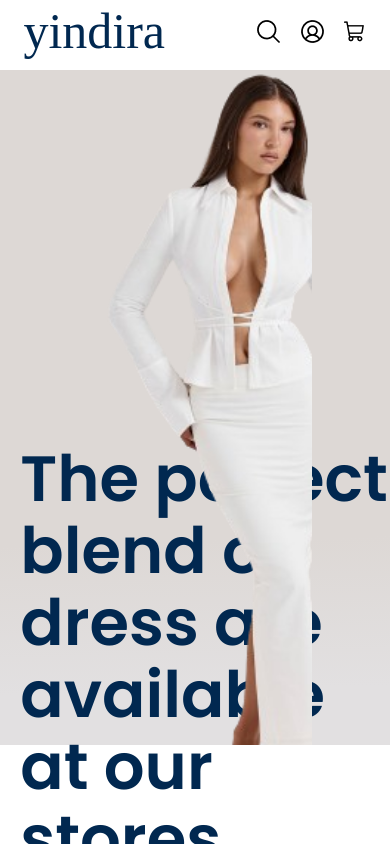
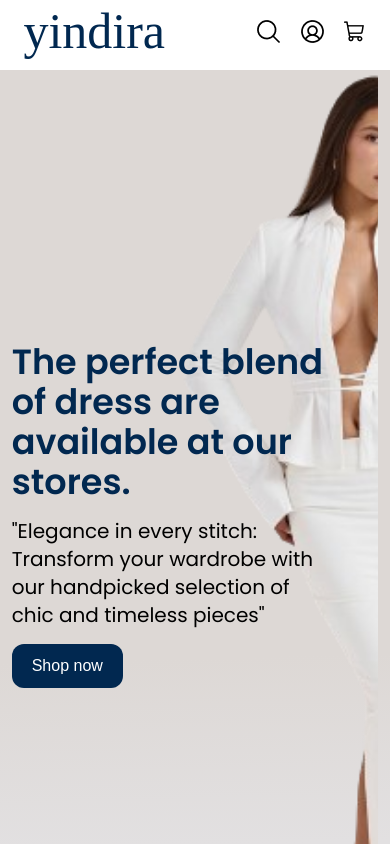
Before and after one commit to KaluDavid/Yindira-Store, a React (Vite) app: page / in a window 390 px wide. Shown: the top 844 px of the page. Built offline with nearby package versions, Linux system fonts and the light colour scheme; a web font is replaced by a local one.

Commit message:
media querry

```diff
--- a/src/component/Product-page/Product-Styles/cart.scss
+++ b/src/component/Product-page/Product-Styles/cart.scss
@@ -44,7 +44,7 @@
 @mixin cart-section {
   display: grid;
   grid-template-columns: repeat(4, 1fr);
-  gap: 20px;
+  gap: 10px;
 }
 
 @mixin productDetails {
--- a/src/component/Product-page/Product-Styles/footer.scss
+++ b/src/component/Product-page/Product-Styles/footer.scss
@@ -1,5 +1,4 @@
 @import "/src/component/variable.scss";
-
 
 // FOOTER
 @mixin footer {
@@ -17,6 +16,7 @@
   gap: 36px;
   @include flexItem();
   align-items: flex-start;
+  // flex-wrap: wrap
 }
 
 @mixin colLink {
@@ -53,13 +53,9 @@
   padding-top: 8px;
 }
 
-
-
 // Implemented styling to tags
 footer {
   @include footer();
-
-
 }
 
 section {
@@ -81,24 +77,26 @@ a {
 h3 {
   @include logoStyle();
   color: $white;
-  padding-bottom: 8px
+  padding-bottom: 8px;
 }
 
 h4 {
-    @include h4();
+  @include h4();
 }
 button {
   @include shopNow();
   border: 1px solid $white;
   padding-top: 8px;
-
 }
 
-.visa{
-    @include visa();
+.visa {
+  @include visa();
+}
+
+.socialLinks {
+  @include socialLinks();
 }
 
 
-.socialLinks{
-    @include socialLinks();
+@media screen and (max-width: 1102px) {
 }
--- a/src/component/Product-page/Product-Styles/header.scss
+++ b/src/component/Product-page/Product-Styles/header.scss
@@ -46,3 +46,21 @@ header {
 .hide{
 cursor: pointer;
 }
+
+
+
+
+@media screen and (max-width: 375px) {
+header .logo{
+  font-size: 33.02px;
+font-weight: 400;
+line-height: 41.02px;
+text-align: left;
+
+}
+header img{
+  width: 20px;
+height: 20px;
+
+}
+}
--- a/src/component/Product-page/Product-Styles/heroStyle.scss
+++ b/src/component/Product-page/Product-Styles/heroStyle.scss
@@ -42,26 +42,15 @@
 .heroMain {
   @include heroMain();
 
-  @include sm{
+  @include sm {
     align-items: center;
     justify-content: center;
-    padding:0%;
+    padding: 0%;
   }
 }
 
 .text {
   @include divStyle();
-
-  @include sm {
-    position: absolute;
-    width: Hug (278px)px;
-height: Hug (182.42px)px;
-top: 443px;
-left: 20.32px;
-gap: 16.71px;
-opacity: 0px;
-
-  }
 }
 
 .text h1 {
@@ -83,9 +72,154 @@ button:hover {
 .heroImage {
   @include heroImage();
 
-  @include sm{
-    object-fit: cover;
-    position: relative;
-    margin-right: 40%;
+  // @include sm {
+  //   object-fit: cover;
+  //   position: relative;
+  //   margin-right: 40%;
+  // }
+}
+
+@media screen and (max-width: 1310px) {
+  .heroMain {
+    // flex-direction: column;
+  }
+
+  .text {
+    padding-top: 30px;
+    gap: 10px;
   }
 }
+
+@media screen and (max-width: 1280px) {
+  .heroMain {
+    // flex-direction: column;
+    // height: 100vh;
+  }
+
+  // heroImage
+  .heroImage {
+    max-width: 100%;
+    height: 100vh;
+  }
+
+  .text {
+    padding-top: 30px;
+    gap: 30px;
+  }
+}
+
+@media screen and (max-width: 1024px) {
+  .text {
+    padding-top: 30px;
+    gap: 30px;
+    top: 40%;
+    width: 50%;
+    position: absolute;
+  }
+
+  .text h1 {
+    font-size: 40px;
+    line-height: 50px;
+  }
+}
+
+@media screen and (max-width: 768px) {
+  .text {
+    padding-top: 30px;
+    gap: 30px;
+    top: 35%;
+    width: 60%;
+    position: absolute;
+  }
+
+  .text h1 {
+    font-size: 40px;
+    line-height: 50px;
+  }
+
+  // heroImage
+  .heroImage {
+    object-fit: cover;
+  }
+}
+
+@media screen and (max-width: 624px) {
+  .text {
+    padding-top: 30px;
+    gap: 15px;
+    top: 40%;
+    width: 60%;
+    position: absolute;
+  }
+
+  .text h1 {
+    font-size: 35px;
+    line-height: 40px;
+  }
+
+  // heroImage
+  .heroImage {
+    object-fit: cover;
+  }
+}
+
+@media screen and (max-width: 560px) {
+  .text {
+    padding-top: 30px;
+    gap: 15px;
+    top: 40%;
+    width: 70%;
+    position: absolute;
+  }
+
+  .text h1 {
+    font-size: 35px;
+    line-height: 40px;
+  }
+}
+
+@media screen and (max-width: 438px) {
+  .text {
+    padding-top: 30px;
+    gap: 15px;
+    top: 37%;
+    width: 80%;
+  }
+
+  .text h1 {
+    font-size: 35px;
+    line-height: 40px;
+  }
+}
+@media screen and (max-width: 375px) {
+  .text {
+    width: Hug (278px) px;
+    height: Hug (182.42px) px;
+    top: 343px;
+    left: 20.32px;
+    gap: 16.71px;
+    opacity: 0px;
+  }
+
+  .text h1 {
+    font-size: 24px;
+    font-weight: 600;
+    line-height: 32px;
+    text-align: left;
+  }
+
+  .text article {
+    font-size: 12px;
+    font-weight: 400;
+    line-height: 14.62px;
+    text-align: left;
+  }
+  .text button {
+    font-size: 8.36px;
+    font-weight: 500;
+    line-height: 12.53px;
+    text-align: left;
+  }
+  .heroImage {
+  }
+}
```
Also changed, not shown: src/component/variable.scss (+5 -5 lines).
